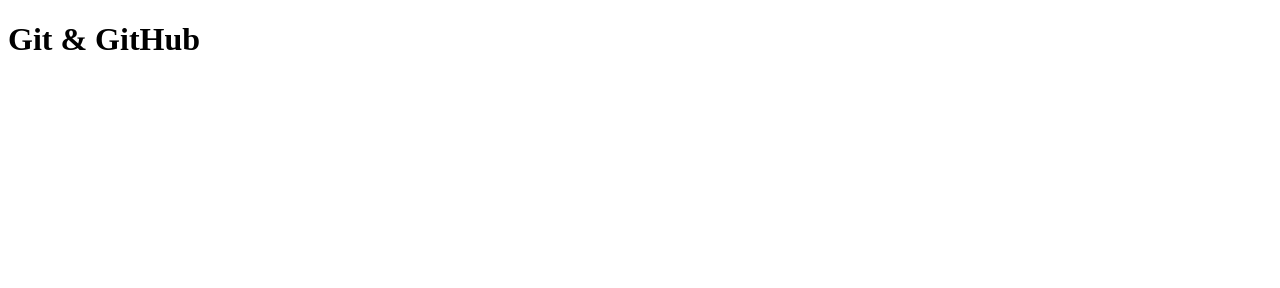
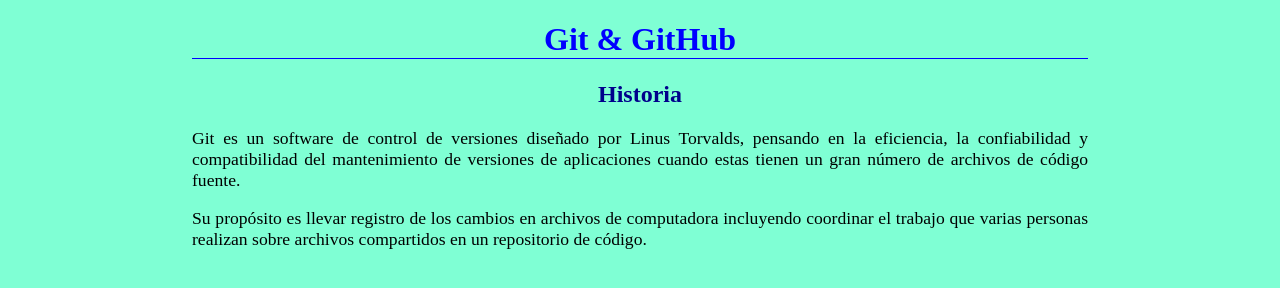
Before and after one commit to JulioCesar1970/Empresa-A, a plain HTML site: page index.html in a window 1280 px wide. Drawn offline with Linux system fonts and the light colour scheme.

Commit message:
agregar estilos css a la página de inicio

```diff
--- /dev/null
+++ b/css/style.css
@@ -0,0 +1,21 @@
+body {
+  background-color: aquamarine;
+  width: 70%;
+  margin: auto;
+}
+
+h1 {
+  text-align: center;
+  color: blue;
+  border-bottom: 1px solid blue;
+}
+
+h2{
+  text-align: center;
+  color: darkblue;
+}
+
+p {
+  text-align: justify;
+  font-size: 1.1em;
+}
--- a/index.html
+++ b/index.html
@@ -3,12 +3,16 @@
   <head>
     <meta charset="utf-8">
     <title>Git & GitHub</title>
+    <link href="css/style.css" rel="stylesheet" type="text/css">
   </head>
   <body>
     <header>
       <h1>Git & GitHub</h1>
     </header>
     <section>
+      <h2>Historia</h2>
+      <p>Git es un software de control de versiones diseñado por Linus Torvalds, pensando en la eficiencia, la confiabilidad y compatibilidad del mantenimiento de versiones de aplicaciones cuando estas tienen un gran número de archivos de código fuente.</p>
+      <p>Su propósito es llevar registro de los cambios en archivos de computadora incluyendo coordinar el trabajo que varias personas realizan sobre archivos compartidos en un repositorio de código.</p>
     </section>
   </body>
 </html>
```
Also changed, not shown: js/file.js (added).
